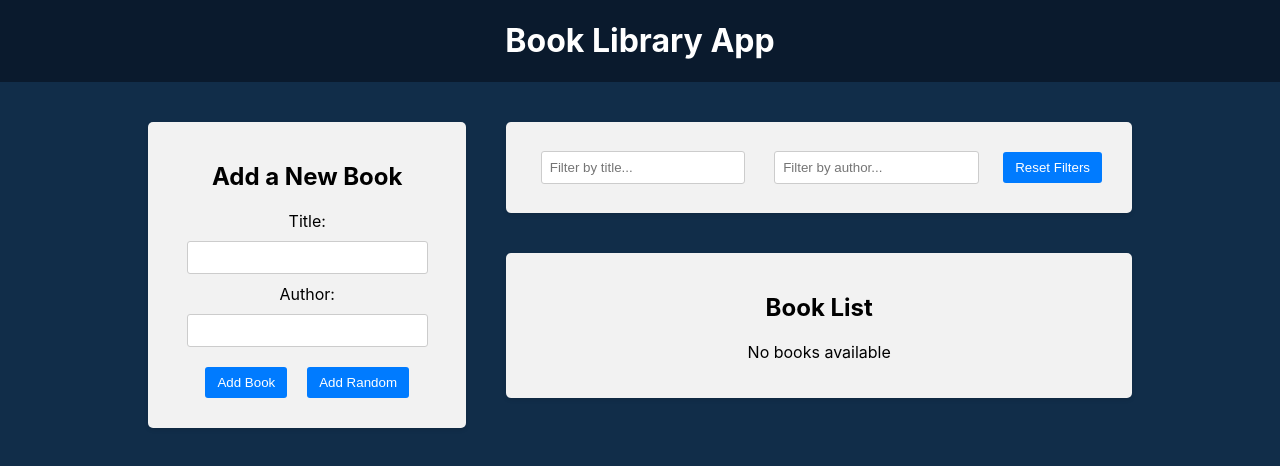
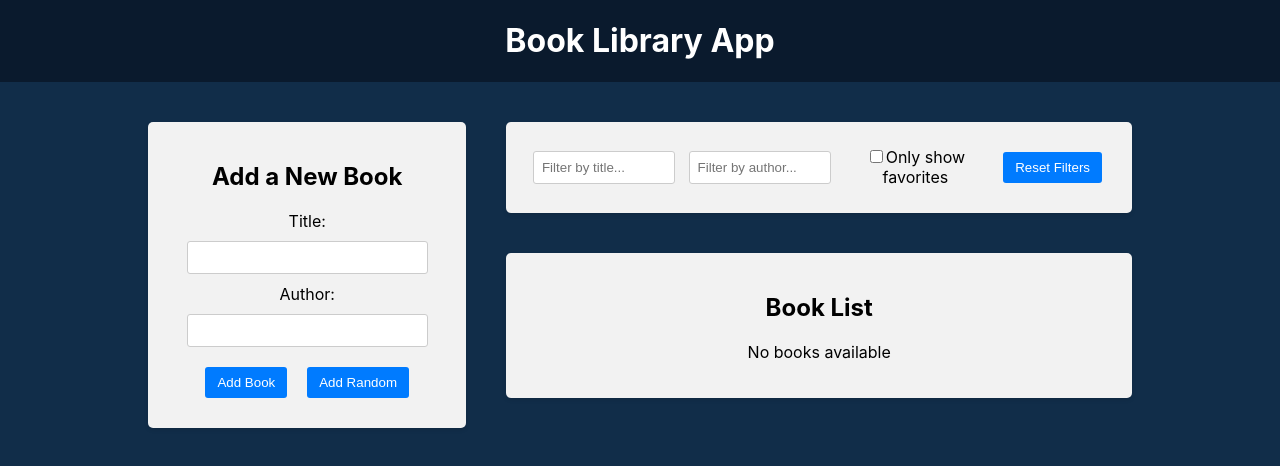
Before and after one commit to ktotamko/book-library-app, a React (Create React App) app in the folder frontend/: page / in a window 1280 px wide. Shown: the top 466 px of the page. Built offline with nearby package versions, Linux system fonts and the light colour scheme.

Commit message:
Favorite checkbox filter

```diff
--- a/frontend/src/components/BookList/BookList.js
+++ b/frontend/src/components/BookList/BookList.js
@@ -4,6 +4,7 @@
 import {
 	selectTitleFilter,
 	selectAuthorFilter,
+	selectOnlyFavoriteFilter,
 } from '../../redux/slices/filterSlice'
 import './BookList.css'
 
@@ -12,6 +13,7 @@
 
 	const titleFilter = useSelector(selectTitleFilter)
 	const authorFilter = useSelector(selectAuthorFilter)
+	const onlyFavoriteFilter = useSelector(selectOnlyFavoriteFilter)
 
 	const dispatch = useDispatch()
 
@@ -30,7 +32,8 @@
 		const matchesAuthor = book.author
 			.toLowerCase()
 			.includes(authorFilter.toLowerCase())
-		return matchesTitle && matchesAuthor
+		const matchesFavorite = onlyFavoriteFilter ? book.isFavorite : true
+		return matchesTitle && matchesAuthor && matchesFavorite
 	})
 
 	return (
--- a/frontend/src/components/Filter/Filter.js
+++ b/frontend/src/components/Filter/Filter.js
@@ -2,9 +2,11 @@
 import {
 	setTitleFilter,
 	setAuthorFilter,
+	setOnlyFavoriteFilter,
 	resetFilters,
 	selectTitleFilter,
 	selectAuthorFilter,
+	selectOnlyFavoriteFilter,
 } from '../../redux/slices/filterSlice'
 
 import './Filter.css'
@@ -13,6 +15,7 @@
 	const dispatch = useDispatch()
 	const titleFilter = useSelector(selectTitleFilter)
 	const authorFilter = useSelector(selectAuthorFilter)
+	const onlyFavoriteFilter = useSelector(selectOnlyFavoriteFilter)
 
 	const handleTitleFilterChange = e => {
 		dispatch(setTitleFilter(e.target.value))
@@ -20,6 +23,10 @@
 
 	const handleAuthorFilterChange = e => {
 		dispatch(setAuthorFilter(e.target.value))
+	}
+
+	const handleOnlyFavoriteFilterChange = () => {
+		dispatch(setOnlyFavoriteFilter())
 	}
 
 	const handleResetFilters = () => {
@@ -45,6 +52,16 @@
 						onChange={handleAuthorFilterChange}
 					/>
 				</div>
+				<div className='filter-group'>
+					<label>
+						<input
+							type='checkbox'
+							checked={onlyFavoriteFilter}
+							onChange={handleOnlyFavoriteFilterChange}
+						/>
+						Only show favorites
+					</label>
+				</div>
 				<button type='button' onClick={handleResetFilters}>
 					Reset Filters
 				</button>
--- a/frontend/src/redux/slices/filterSlice.js
+++ b/frontend/src/redux/slices/filterSlice.js
@@ -3,6 +3,7 @@
 const initialState = {
 	title: '',
 	author: '',
+	onlyFavorite: false,
 }
 
 const filterSlice = createSlice({
@@ -19,15 +20,24 @@
 		setAuthorFilter: (state, action) => {
 			state.author = action.payload
 		},
-		resetFilters: state => {
+		setOnlyFavoriteFilter: state => {
+			state.onlyFavorite = !state.onlyFavorite
+		},
+		resetFilters: () => {
 			return initialState
-		}
+		},
 	},
 })
 
-export const { setTitleFilter, resetFilters, setAuthorFilter } = filterSlice.actions
+export const {
+	setTitleFilter,
+	resetFilters,
+	setAuthorFilter,
+	setOnlyFavoriteFilter,
+} = filterSlice.actions
 
 export const selectTitleFilter = state => state.filter.title
 export const selectAuthorFilter = state => state.filter.author
+export const selectOnlyFavoriteFilter = state => state.filter.onlyFavorite
 
 export default filterSlice.reducer
```
